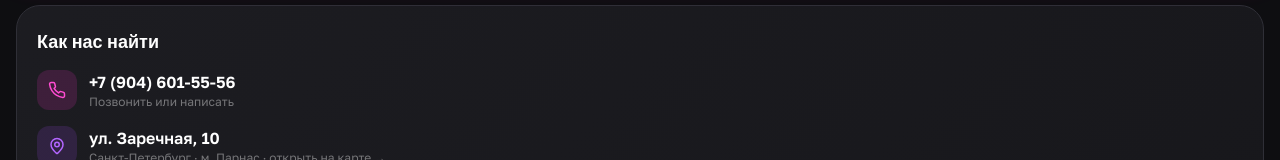
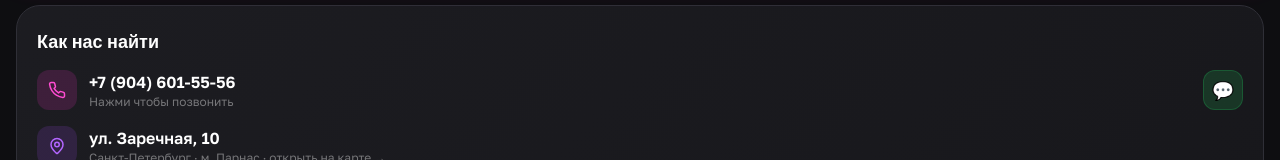
Before and after one commit to pr-poehali-dev/online-booking-app, a React (Vite) app: page / in a window 1280 px wide. Shown: the part 1142-1302 px from the top of the page. Built offline with nearby package versions, Linux system fonts and the light colour scheme.

Commit message:
"Add requested feature"

```diff
--- a/src/pages/Index.tsx
+++ b/src/pages/Index.tsx
@@ -244,16 +244,23 @@ function HomePage({ setPage, startBooking }: { setPage: (p: Page) => void; start
       <div className="px-4 mb-2">
         <div className="card-glow rounded-3xl p-5 space-y-4">
           <h2 className="text-lg font-oswald font-semibold text-white">Как нас найти</h2>
-          <a href="tel:+79046015556" className="flex items-center gap-3 group">
+          <div className="flex items-center gap-3">
+            <a href="tel:+79046015556" className="flex items-center gap-3 group flex-1">
               <div className="w-10 h-10 rounded-xl flex items-center justify-center flex-shrink-0"
                 style={{ background: "hsl(315 100% 60% / 0.15)" }}>
                 <Icon name="Phone" size={18} style={{ color: "hsl(315 100% 65%)" }} />
               </div>
               <div>
                 <div className="text-white font-semibold group-hover:underline">+7 (904) 601-55-56</div>
-              <div className="text-white/40 text-xs">Позвонить или написать</div>
+                <div className="text-white/40 text-xs">Нажми чтобы позвонить</div>
               </div>
             </a>
+            <a href="https://wa.me/79046015556" target="_blank" rel="noopener noreferrer"
+              className="w-10 h-10 rounded-xl flex items-center justify-center flex-shrink-0 transition-all hover:scale-105"
+              style={{ background: "hsl(142 70% 40% / 0.2)", border: "1px solid hsl(142 70% 40% / 0.3)" }}>
+              <span style={{ fontSize: 18 }}>💬</span>
+            </a>
+          </div>
           <a href="https://yandex.ru/profile/46803820767?lang=ru" target="_blank" rel="noopener noreferrer" className="flex items-center gap-3 group">
             <div className="w-10 h-10 rounded-xl flex items-center justify-center flex-shrink-0"
               style={{ background: "hsl(270 100% 65% / 0.15)" }}>
```
Lines whose indentation alone changed are shown as unchanged.
